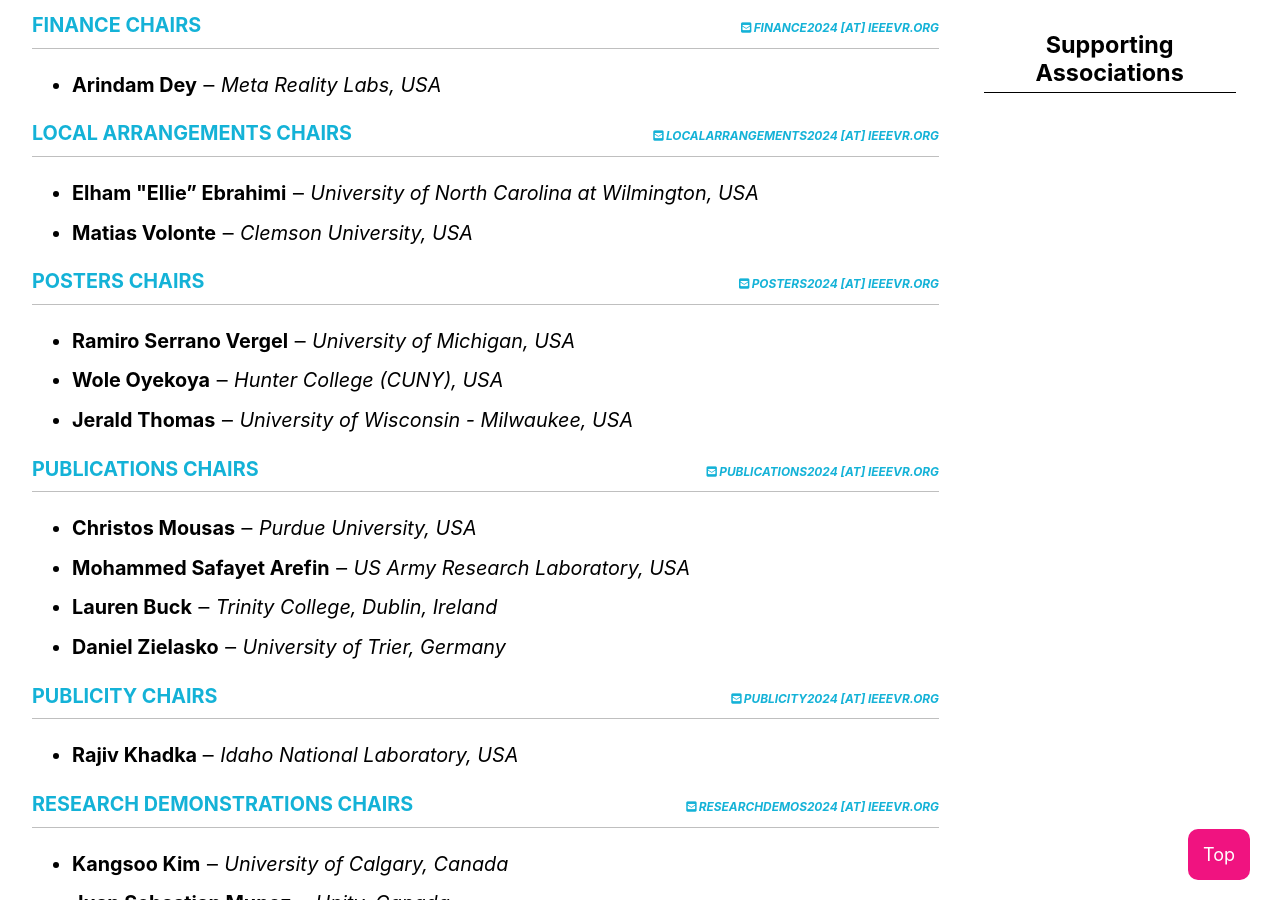
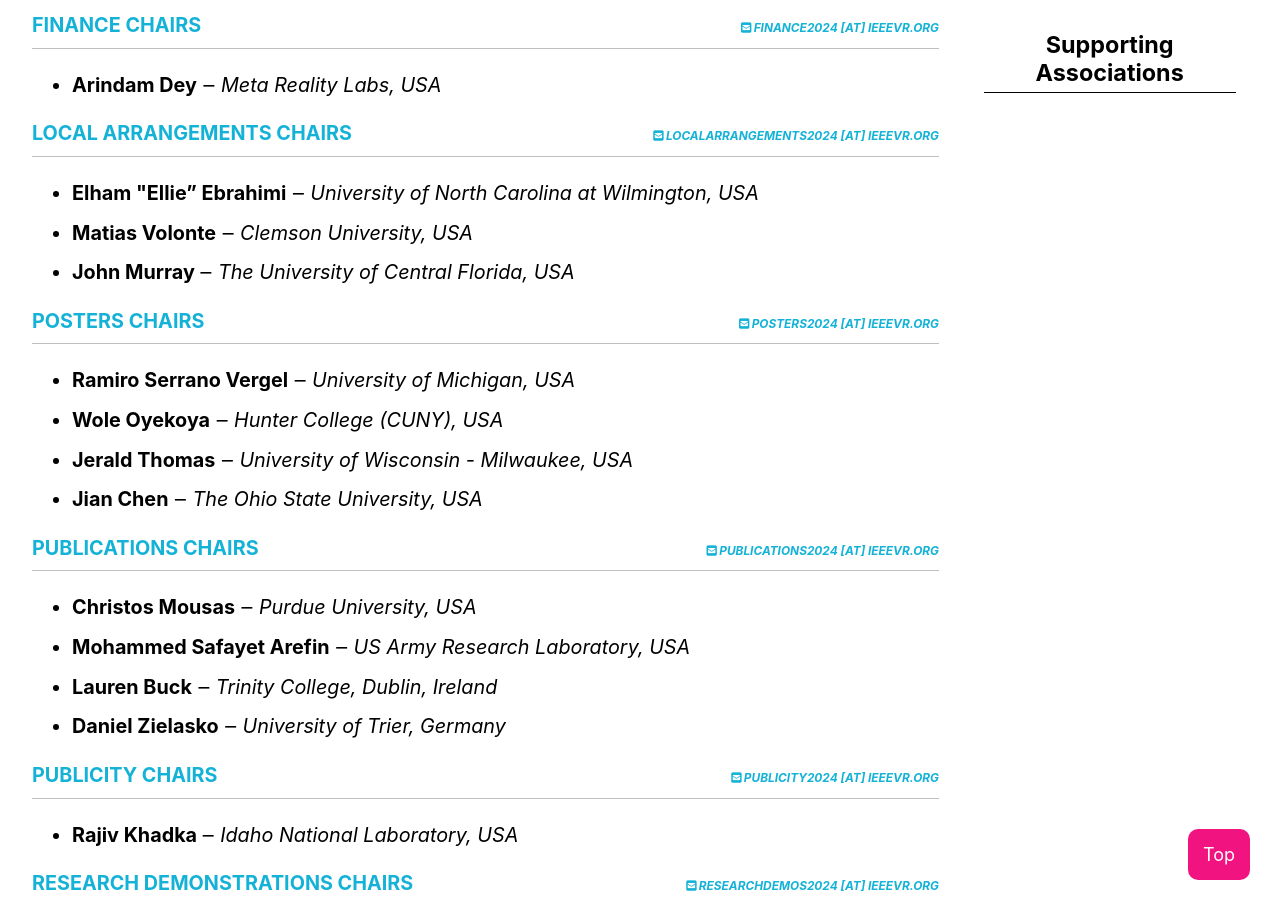
Before and after one commit to ieeevr/2024, a Jekyll site: the page built from committees/conference-committee/index.md, in a window 1280 px wide and 900 px high, scrolled down 1767 px. Built offline with Jekyll 4.4.1, drawn with Linux system fonts in a browser that asks for light colours; cached includes are drawn as plain includes; nearby versions of some CDN libraries.

Commit message:
committee updates

```diff
--- a/committees/conference-committee/index.md
+++ b/committees/conference-committee/index.md
@@ -66,6 +66,7 @@ title_separator: "|"
 	<ul>
 		<li><span class="bold">Elham "Ellie” Ebrahimi</span> &#x2012; <i>University of North Carolina at Wilmington, USA</i></li>
 		<li><span class="bold">Matias Volonte</span> &#x2012; <i>Clemson University, USA</i></li>
+		<li><span class="bold">John Murray </span> &#x2012; <i>The University of Central Florida, USA</i></li>
 	</ul>
 </div>
 <div>
@@ -74,6 +75,7 @@ title_separator: "|"
 		<li><span class="bold">Ramiro Serrano Vergel</span> &#x2012; <i>University of Michigan, USA</i></li>
 		<li><span class="bold">Wole Oyekoya</span> &#x2012; <i>Hunter College (CUNY), USA</i></li>
 		<li><span class="bold">Jerald Thomas</span> &#x2012; <i>University of Wisconsin - Milwaukee, USA</i></li>
+		<li><span class="bold">Jian Chen</span> &#x2012; <i>The Ohio State University, USA</i></li>
 	</ul>
 </div>
 <div>
```
